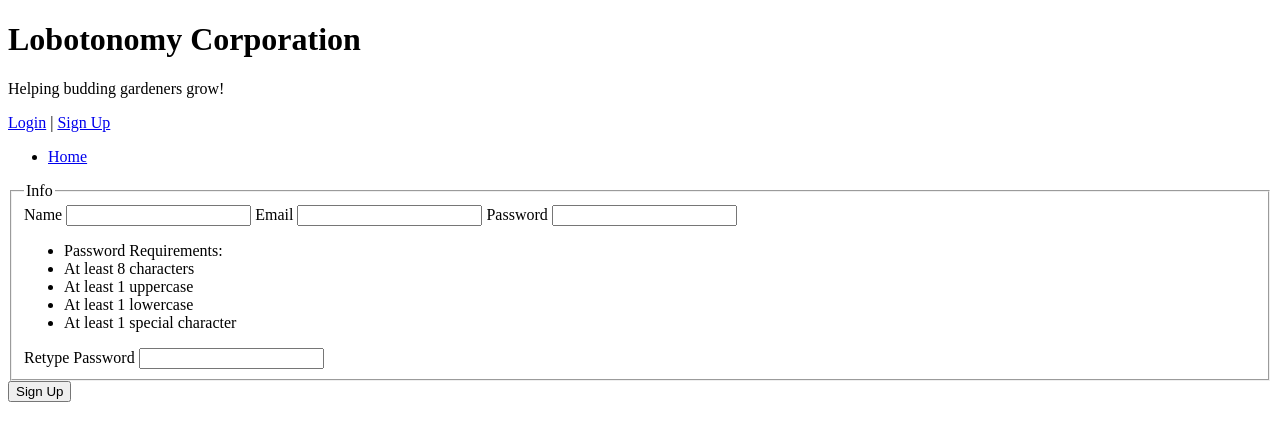
After one commit to demoeted/LobotonomyCorporation, a PHP site: page /signup.php in a window 1280 px wide. The commit adds this page. Shown: the top 441 px of the page. Run offline with PHP 8.4, Linux system fonts and the light colour scheme.

Commit message:
Sign Up Page is functional and Basic Framework for Admin User Manage

```diff
--- a/header.php
+++ b/header.php
@@ -10,7 +10,7 @@
         <?php if(isset($_SESSION['email']) && !empty($_SESSION['email'])): ?>
             <p><a href="logout.php">Log Out</a></p>
         <?php else: ?>
-            <p><a href="login.php">Login</a></p>
+            <p><a href="login.php">Login</a> | <a href="signup.php">Sign Up</a></p>
         <?php endif ?>
     </div>
 </header>
--- /dev/null
+++ b/signup.php
@@ -0,0 +1,107 @@
+<?php
+    session_start();
+
+    require('connect.php');
+
+    function dataFiltering(){
+        $isClean = true;
+
+        if(isset($_POST['name']) && !filter_input(INPUT_POST, 'name', FILTER_SANITIZE_FULL_SPECIAL_CHARS)){
+            $isClean = false;
+        }
+
+        if(isset($_POST['email']) && !filter_input(INPUT_POST, 'email', FILTER_VALIDATE_EMAIL)){
+            $isClean = false;
+        }
+
+        if(isset($_POST['password']) && !filter_input(INPUT_POST, 'password', FILTER_VALIDATE_REGEXP, array("options"=>array("regexp"=>"/^(?=.*[a-z])(?=.*[A-Z])(?=.*[0-9])(?=.*[^A-Za-z0-9])(?=.{8,})/m")))){
+            $isClean = false;
+        }
+
+        if(isset($_POST['retypedpass']) && !filter_input(INPUT_POST, 'retypedpass', FILTER_VALIDATE_REGEXP, array("options"=>array("regexp"=>"/^(?=.*[a-z])(?=.*[A-Z])(?=.*[0-9])(?=.*[^A-Za-z0-9])(?=.{8,})/m")))){
+            $isClean = false;
+        }
+
+        if(isset($_POST['password']) && $_POST['retypedpass']){
+            if(strcmp($_POST['password'], $_POST['retypedpass']) !== 0){
+                $isClean = false;
+            }
+        }
+
+        return $isClean;
+
+    }
+
+    if(isset($_POST['name']) && !empty($_POST['name']) && dataFiltering()){
+        $name = filter_input(INPUT_POST, 'name', FILTER_SANITIZE_FULL_SPECIAL_CHARS);
+        $email = filter_input(INPUT_POST, 'email', FILTER_VALIDATE_EMAIL);
+        $password = filter_input(INPUT_POST, 'password', FILTER_VALIDATE_REGEXP, array("options"=>array("regexp"=>"/^(?=.*[a-z])(?=.*[A-Z])(?=.*[0-9])(?=.*[^A-Za-z0-9])(?=.{8,})/m")));
+        $password = password_hash($password, PASSWORD_BCRYPT);
+        $type = 'U';
+
+        $query = "INSERT INTO user (name, email, password, type) VALUES (:name, :email, :password, :type)";
+        $statement = $db->prepare($query);
+
+        $statement->bindValue(":name", $name);
+        $statement->bindValue(":email", $email);
+        $statement->bindValue(":password", $password);
+        $statement->bindValue(":type", $type);
+
+        $statement->execute();
+
+        header('Location: login.php');
+        exit();
+    }
+?>
+
+<!DOCTYPE html>
+<html lang="en">
+<head>
+    <meta charset="UTF-8">
+    <meta http-equiv="X-UA-Compatible" content="IE=edge">
+    <meta name="viewport" content="width=device-width, initial-scale=1.0">
+    <title>Sign Up!</title>
+</head>
+<body>
+    <?php include('header.php') ?>
+    <main>
+        <nav>
+        <ul id="menu">
+            <li><a href="index.php">Home</a></li>
+            <?php if(isset($_SESSION['email'])):?>
+            <li><a href="edit.php">New Post</a></li>
+            <?php endif ?>
+        </ul>
+        </nav>
+        <form method="post" action="signup.php">
+            <fieldset>
+                <legend>Info</legend>
+                <label for="name">Name</label>
+                <input id="name" name="name" type="text">
+
+                <label for="email">Email</label>
+                <input id="email" name="email" type="text">
+
+                <?php if(isset($_POST['password']) && isset($_POST['retypedpass'])):?>
+                    <?php if(strcmp($_POST['password'], $_POST['retypedpass']) !== 0):?>
+                        <p>Password and Retyped Password do not match. Please try again.</p>
+                    <?php endif ?>
+                <?php endif ?>
+
+                <label for="password">Password</label>
+                <input id="password" name="password" type="password">
+                <ul>
+                    <li>Password Requirements:</li>
+                    <li>At least 8 characters</li>
+                    <li>At least 1 uppercase</li>
+                    <li>At least 1 lowercase</li>
+                    <li>At least 1 special character</li>
+                </ul>
+                <label for="retypedpass">Retype Password</label>
+                <input id="retypedpass" name="retypedpass" type="password">
+            </fieldset>
+            <button>Sign Up</button>
+        </form>
+    </main>
+</body>
+</html>
```
Also changed, not shown: manage.php (added, +25 -0 lines).
